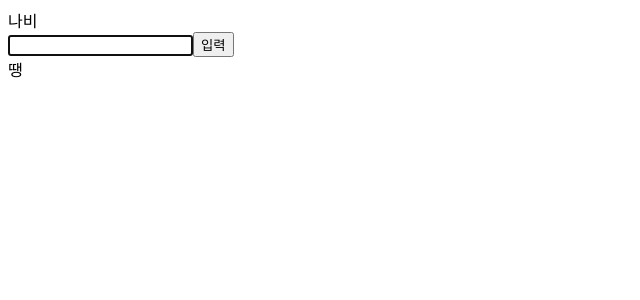
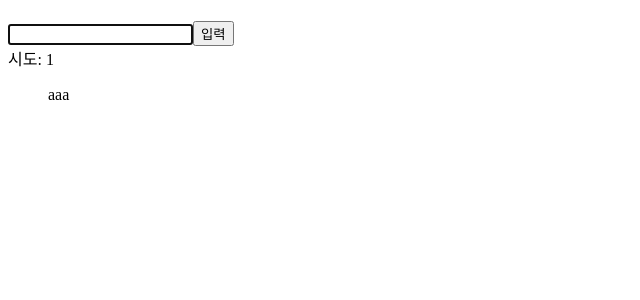
Before and after one commit to codingpalette/react-typescript, a React app: page / in a window 1280 px wide. Both pictures are taken after typing "Sample" into the empty fields and a click on the button "입력". Shown: the top 300 px of the page, without its empty margins (0-640 px from the left). Built offline with nearby package versions, Linux system fonts and the light colour scheme.

Commit message:
number baseball create

```diff
--- a/client.tsx
+++ b/client.tsx
@@ -5,7 +5,8 @@ import { hot } from 'react-hot-loader/root';
 import App from './components/App'
 import GuGuDan from "./components/GuGuDan";
 import WordRelay from "./components/WordRelay";
+import NumberBaseball from "./components/NumberBaseball";
 
-const Hot = hot(WordRelay); // HOC
+const Hot = hot(NumberBaseball); // HOC
 
 ReactDOM.render(<Hot /> , document.querySelector('#root'));
--- /dev/null
+++ b/components/NumberBaseball.tsx
@@ -0,0 +1,117 @@
+import * as React  from 'react';
+import { useState, useCallback, useRef } from 'react';
+
+import Try from './Try';
+
+
+
+const getNumbers = () => {
+    const candidates = [1,2,3,4,5,6,7,8,9];
+    const array = [];
+    for (let i = 0; i < 4; i += 1) {
+        const chosen = candidates.splice(Math.floor(Math.random() * (9 - i)) , 1)[0];
+        array.push(chosen)
+    }
+    return array;
+}
+
+interface TryInfo {
+    try: string;
+    result: string;
+}
+
+const NumberBaseball = () => {
+
+    const [answer, setAnswer] = useState(getNumbers());
+    const [result, setResult] = useState('');
+    const [value, setValue] = useState('');
+    const [tries, setTries] = useState<TryInfo[]>([]);
+    const inputEl = useRef<HTMLInputElement>(null)
+
+    const onSubmitForm = useCallback((e: React.FormEvent) => {
+        e.preventDefault();
+        const input = inputEl.current;
+        if (value === answer.join('')) {
+            setTries((t) => ([
+                ...t,
+                {
+                    try: value,
+                    result: '홈런'
+                },
+            ]));
+            setResult('홈런');
+            alert('게임을 다시 시작합니다.');
+            setValue('');
+            setAnswer(getNumbers());
+            setTries([]);
+            if (input) {
+                input.focus();
+            }
+        } else {
+            const answerArray = value.split('').map((v) => parseInt(v));
+            let strike = 0;
+            let ball = 0;
+            if (tries.length >= 9) {
+                setResult(`10번 넘게 틀려서 실패! 답은 ${answer.join(',')}이었습니다`); // state set 은 비동기
+                alert('게임을 다시 시작합니다');
+                setValue('');
+                setAnswer(getNumbers());
+                setTries([]);
+                if (input) {
+                    input.focus();
+                }
+            } else {
+                console.log('답은', answer.join(''));
+                for (let i = 0; i < 4; i+= 1) {
+                    if (answerArray[i] === answer[i]) {
+                        console.log('strike', answerArray[i], answer[i]);
+                        strike += 1;
+                    } else if (answer.includes(answerArray[i])) {
+                        console.log('ball', answerArray[i], answer.indexOf(answerArray[i]));
+                        ball += 1;
+                    }
+                }
+                setTries(t => ([
+                    ...t,
+                    {
+                        try: value,
+                        result: `${strike} 스트라이크, ${ball} 볼입니다.`,
+                    },
+                ]));
+                setValue('');
+                if (input) {
+                    input.focus();
+                }
+            }
+        }
+    }, [value, answer]);
+
+    const onChange = useCallback((e: React.ChangeEvent<HTMLInputElement>) => {
+        setValue(e.target.value)
+    }, []);
+
+
+    return(
+        <>
+            <h1>{result}</h1>
+            <form onSubmit={onSubmitForm}>
+                <input
+                    type="text"
+                    ref={inputEl}
+                    maxLength={4}
+                    value={value}
+                    onChange={onChange}
+                />
+                <button>입력</button>
+            </form>
+            <div>시도: {tries.length}</div>
+            <ul>
+                {tries.map((v, i) => (
+                    <Try key={`${i + 1}차시도 : ${v.try}`} tryInfo={v} />
+                ))}
+            </ul>
+        </>
+    )
+}
+
+export default NumberBaseball;
--- /dev/null
+++ b/components/Try.tsx
@@ -0,0 +1,14 @@
+import * as React from 'react'
+
+
+const Try = () => {
+    return(
+        <>
+            <div>
+                aaa
+            </div>
+        </>
+    )
+};
+
+export default Try;
```
